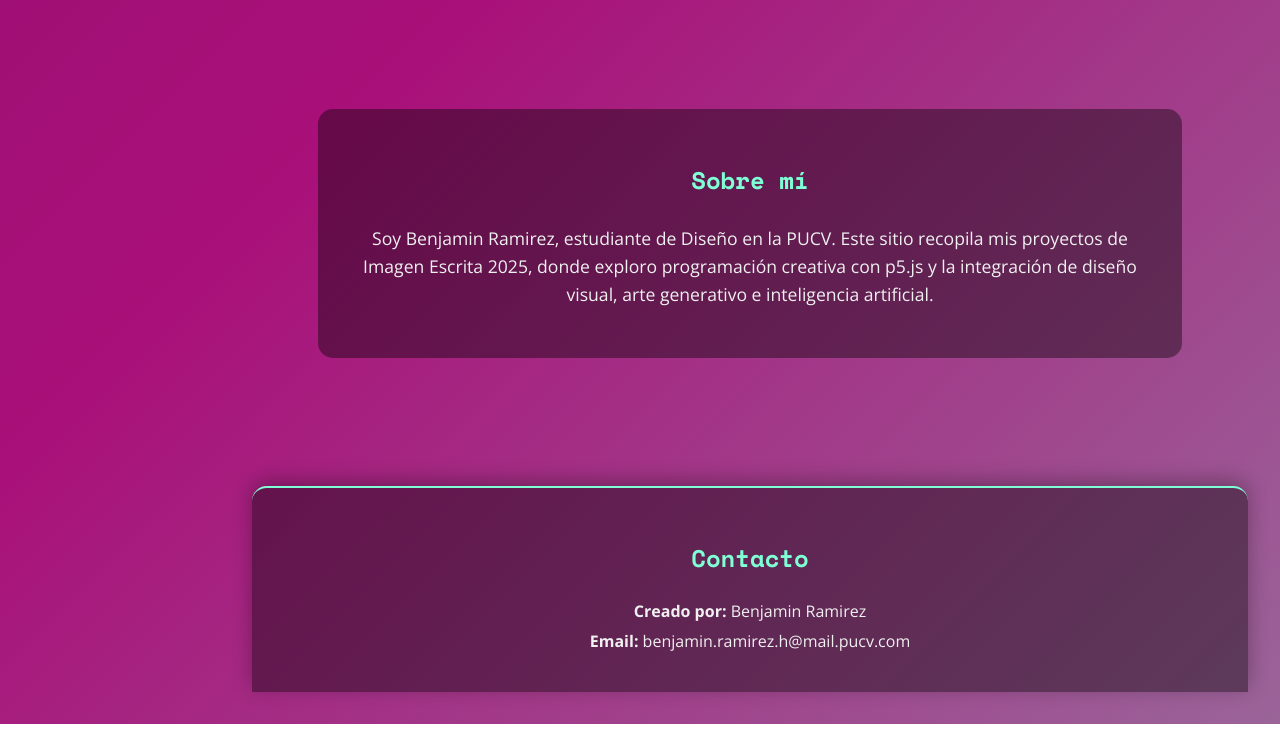
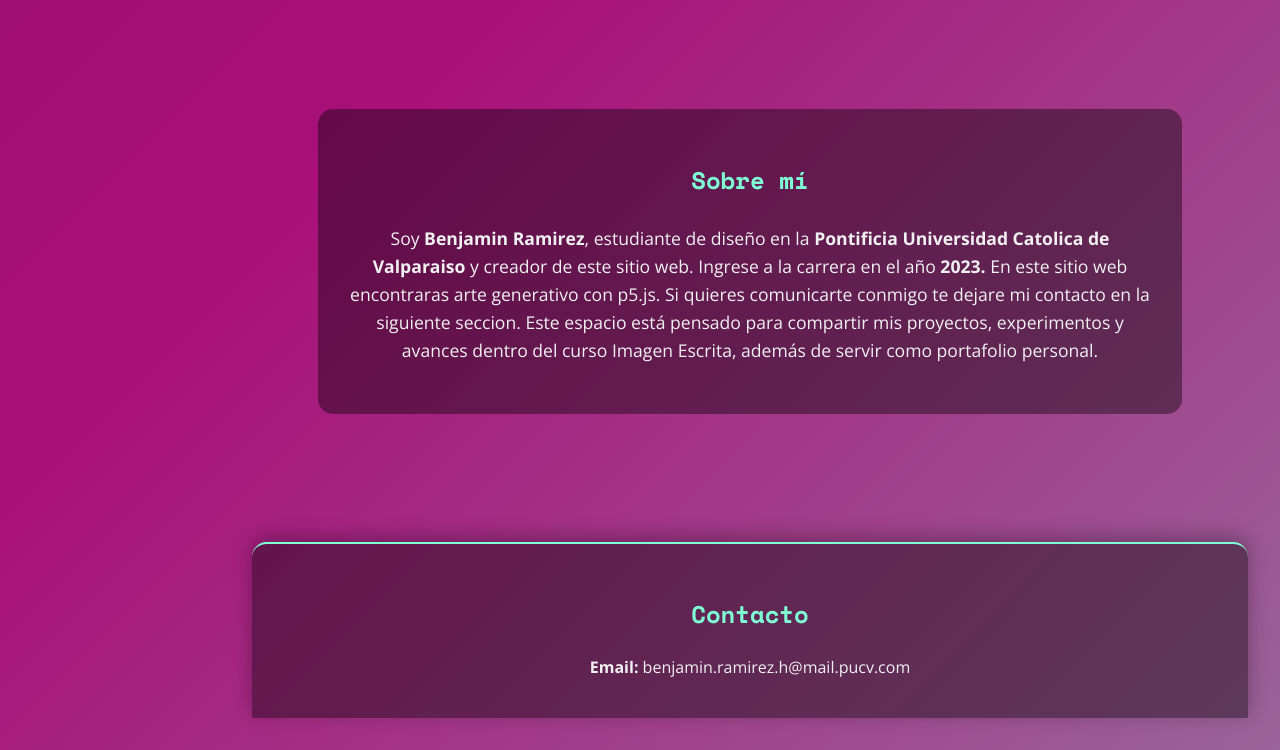
Before and after one commit to BenjaminR30/Sitiobenjamin, a plain HTML site: page index.html in a window 1280 px wide. Shown: the part 1258-2008 px from the top of the page. Before the commit the page ends 1982 px from the top, so only its background shows below. Drawn offline with nearby package versions, Linux system fonts and the light colour scheme.

Commit message:
Modificacion html

```diff
--- a/index.html
+++ b/index.html
@@ -143,11 +143,12 @@
         <section class="sobre-mi animate" id="sobre-mi">
             <h2>Sobre mí</h2>
             <p>
-                Soy Benjamin Ramirez, estudiante de Diseño en la PUCV. Este sitio recopila mis proyectos de Imagen
-                Escrita 2025,
-                donde exploro programación creativa con p5.js y la integración de diseño visual, arte generativo e
-                inteligencia
-                artificial.
+                Soy <strong>Benjamin Ramirez</strong>, estudiante de diseño en la <strong>Pontificia Universidad Catolica de Valparaiso</strong> y creador
+                de este sitio web. Ingrese a la carrera en el año <strong>2023.</strong> En este sitio web encontraras arte generativo con
+                p5.js. Si quieres comunicarte conmigo te dejare mi contacto en la siguiente seccion.
+
+                Este espacio está pensado para compartir mis proyectos, experimentos y avances dentro del curso Imagen
+                Escrita, además de servir como portafolio personal.
             </p>
         </section>
     </div>
@@ -155,7 +156,7 @@
     <!-- Footer -->
     <footer id="contacto">
         <h2>Contacto</h2>
-        <p><strong>Creado por:</strong> Benjamin Ramirez</p>
+
         <p><strong>Email:</strong> benjamin.ramirez.h@mail.pucv.com</p>
     </footer>
 
```
